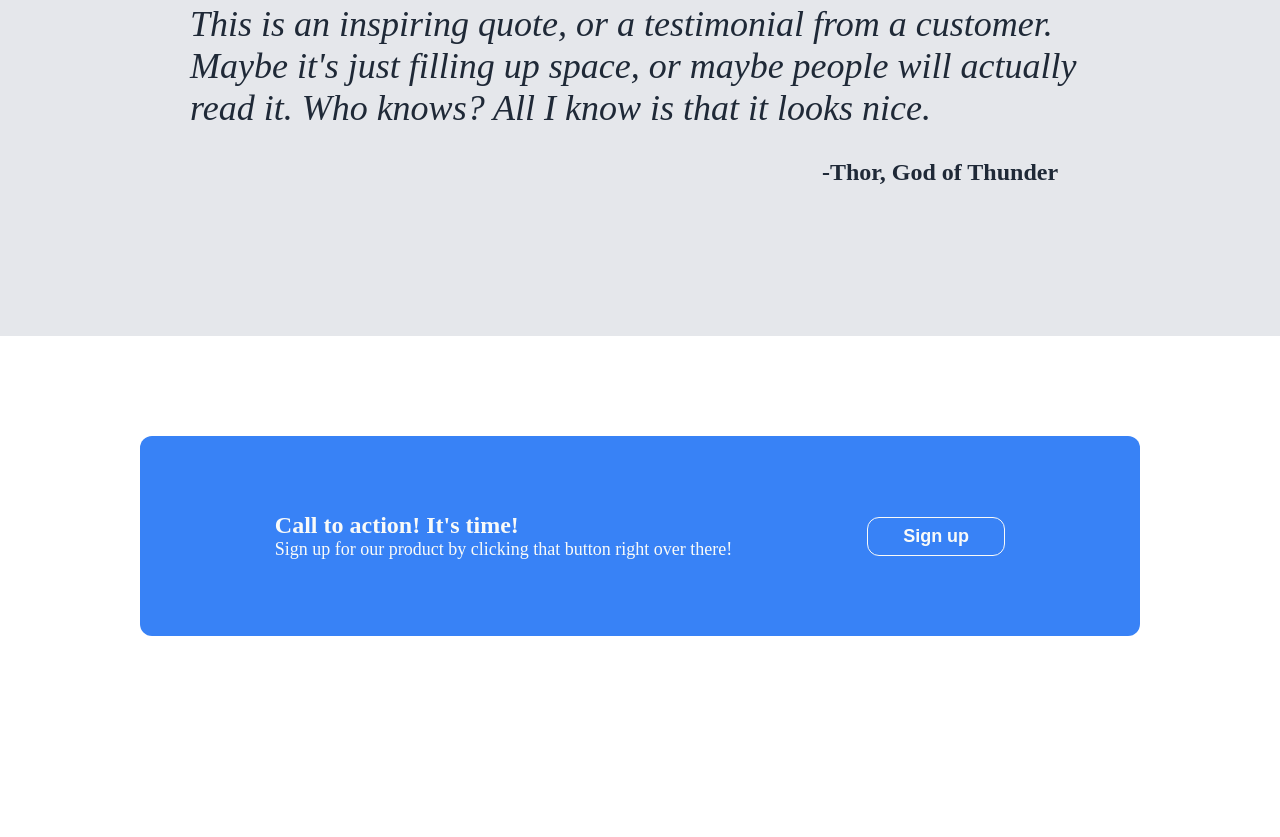
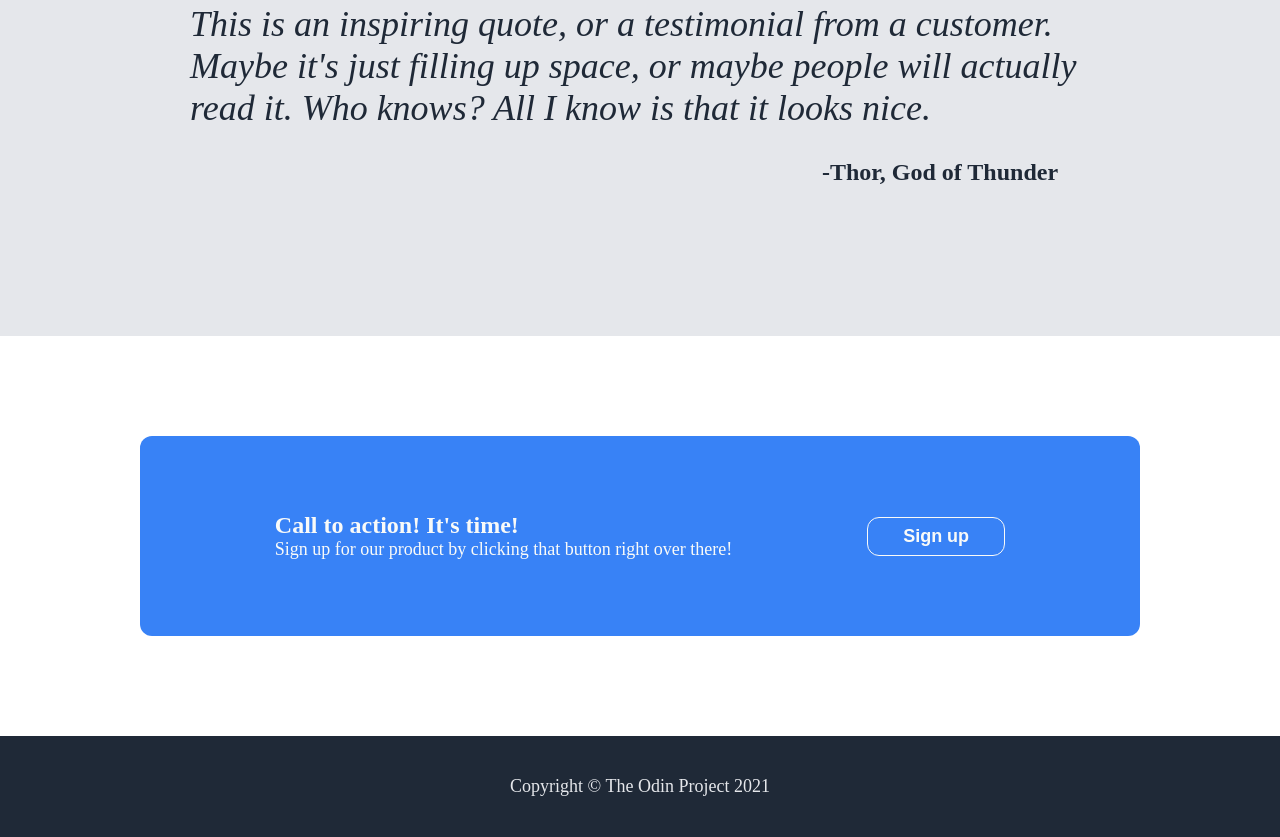
Before and after one commit to ML1206/odin-landingpage, a plain HTML site: page index.html in a window 1280 px wide. Shown: the part 1051-1888 px from the top of the page. Before the commit the page ends 1787 px from the top, so only its background shows below. Drawn offline with Linux system fonts and the light colour scheme.

Commit message:
Complete fifth section

```diff
--- a/index.html
+++ b/index.html
@@ -60,5 +60,8 @@
                 <button class="right">Sign up</button>
             </div>
         </div>
+        <div class="fifthcontainer">
+            <div class="footer">Copyright © The Odin Project 2021</div>
+        </div>
     </body>
 </html>
--- a/style.css
+++ b/style.css
@@ -197,3 +197,18 @@ a,
 .right {
     border: 1px solid #F9FAF8;
 }
+
+/* styling for fifth section starts here */
+
+.fifthcontainer {
+    display: flex;
+    justify-content: center;
+    align-items: center;
+    background-color: #1f2937;
+}
+
+.footer {
+    font-size: 18px;
+    color: #E5E7EB;
+    padding: 40px;
+}
```
